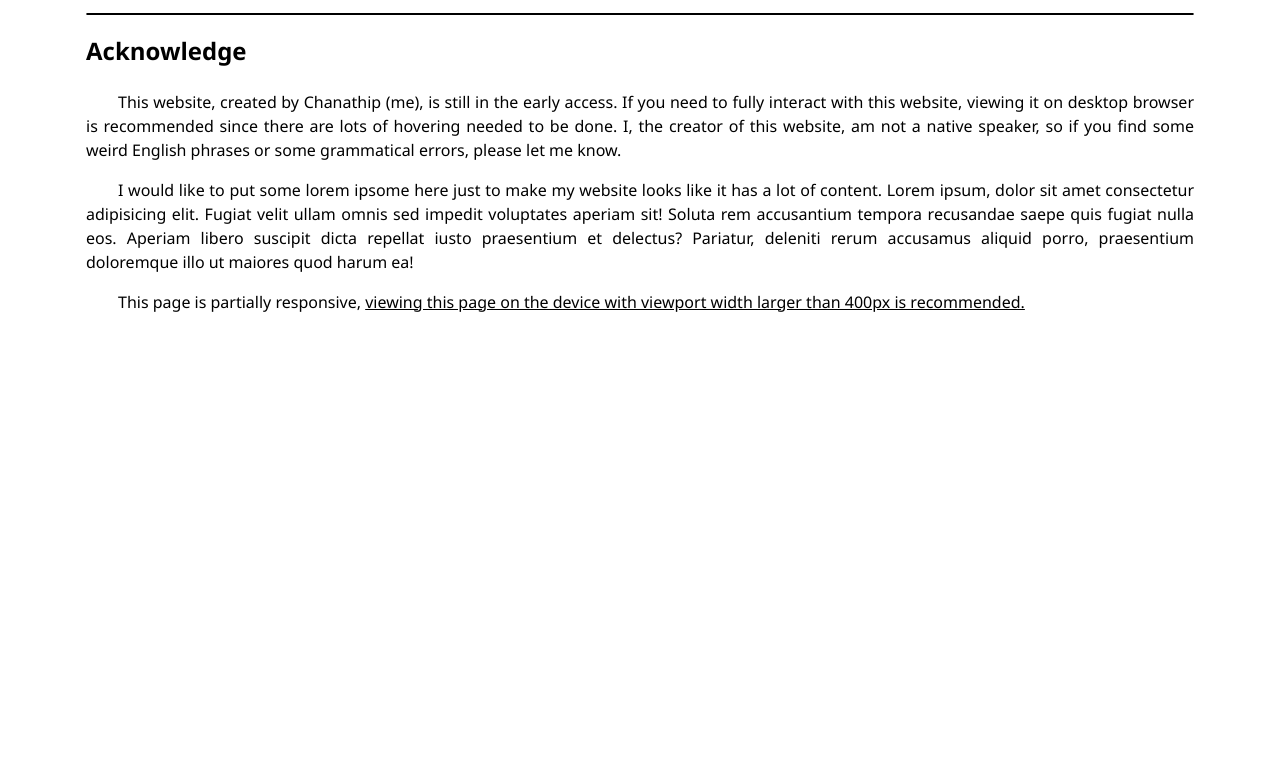
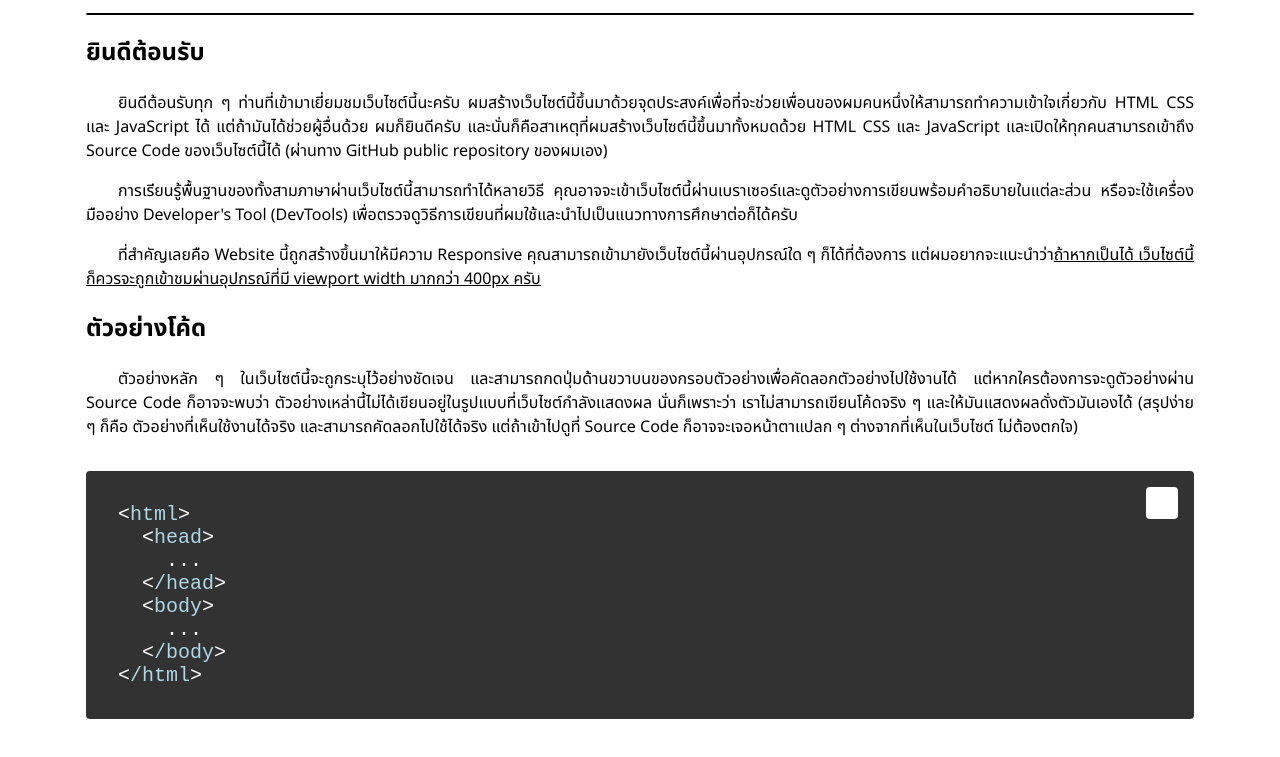
Before and after one commit to ChanathipK/web-frontend-fundamentals, a plain HTML site: page index.html in a window 1280 px wide. Shown: the part 215-972 px from the top of the page. Before the commit the page ends 800 px from the top, so only its background shows below. Drawn offline with Linux system fonts and the light colour scheme.

Commit message:
change to Thai, can copy example

```diff
--- /dev/null
+++ b/app.js
@@ -0,0 +1,50 @@
+function copyCode(blockId) {
+    let code = document.getElementById(blockId).innerHTML;
+    let actualCode = "";
+    let i = 0;
+    while (code.includes("\n")) {
+        code = code.replace("\n", "");
+    }
+    while (i < code.length) {
+        if (code[i] == "&") {
+            if (
+                i < (code.length - 5) &&
+                code[i+1] == "n" && code[i+2] == "b" &&
+                code[i+3] == "s" && code[i+4] == "p" &&
+                code[i+5] == ";"
+            ) {
+                actualCode += " ";
+                i += 5;
+            } else if (
+                i < (code.length - 3) &&
+                code[i+1] == "l" &&
+                code[i+2] == "t" &&
+                code[i+3] == ";"
+            ) {
+                actualCode += "<";
+                i += 3;
+            } else if (
+                i < (code.length - 3) &&
+                code[i+1] == "g" &&
+                code[i+2] == "t" &&
+                code[i+3] == ";"
+            ) {
+                actualCode += ">";
+                i += 3;
+            }
+        } else if (code[i] == "<" ) {
+            if (code[i] + code[i+1] + code[i+2] + code[i+3] == "<br>") {
+                actualCode += "\n";
+                i += 3;
+            } else {
+                while (code[i] != ">") {
+                    i++
+                }
+            }
+        } else if (code[i] != " ") {
+            actualCode += code[i];
+        }
+        i++;
+    }
+    navigator.clipboard.writeText(actualCode);
+}
--- a/index.html
+++ b/index.html
@@ -13,7 +13,7 @@
     <nav>
         <div>
             <div class="home">
-                <a target="_blank" class="home-anchor" href="https://chanathipk.github.io/web-frontend-fundamentals/">Home</a>
+                <a class="home-anchor" href="https://chanathipk.github.io/web-frontend-fundamentals/">Home</a>
             </div>
             <div class="content">
                 <div class="content-label">Contents</div>
@@ -39,13 +39,31 @@
     </div>
     <main>
         <hr />
-        <h2>Acknowledge</h2>
-        <p class="indent-8 text-justify">This website, created by Chanathip (me), is still in the early access. If you need to fully interact with this website, viewing it on desktop browser is recommended since there are lots of hovering needed to be done. I, the creator of this website, am not a native speaker, so if you find some weird English phrases or some grammatical errors, please let me know.</p>
-        <p class="indent-8 text-justify">I would like to put some lorem ipsome here just to make my website looks like it has a lot of content. Lorem ipsum, dolor sit amet consectetur adipisicing elit. Fugiat velit ullam omnis sed impedit voluptates aperiam sit! Soluta rem accusantium tempora recusandae saepe quis fugiat nulla eos. Aperiam libero suscipit dicta repellat iusto praesentium et delectus? Pariatur, deleniti rerum accusamus aliquid porro, praesentium doloremque illo ut maiores quod harum ea!</p>
-        <p class="indent-8 text-justify">This page is partially responsive, <span style="text-decoration: underline;">viewing this page on the device with viewport width larger than 400px is recommended.</span></p>
+        <h2>ยินดีต้อนรับ</h2>
+        <p class="indent-8 text-justify">ยินดีต้อนรับทุก ๆ ท่านที่เข้ามาเยี่ยมชมเว็บไซต์นี้นะครับ ผมสร้างเว็บไซต์นี้ขึ้นมาด้วยจุดประสงค์เพื่อที่จะช่วยเพื่อนของผมคนหนึ่งให้สามารถทำความเข้าใจเกี่ยวกับ HTML CSS และ JavaScript ได้ แต่ถ้ามันได้ช่วยผู้อื่นด้วย ผมก็ยินดีครับ และนั่นก็คือสาเหตุที่ผมสร้างเว็บไซต์นี้ขึ้นมาทั้งหมดด้วย HTML CSS และ JavaScript และเปิดให้ทุกคนสามารถเข้าถึง Source Code ของเว็บไซต์นี้ได้ (ผ่านทาง GitHub public repository ของผมเอง)</p>
+        <p class="indent-8 text-justify">การเรียนรู้พื้นฐานของทั้งสามภาษาผ่านเว็บไซต์นี้สามารถทำได้หลายวิธี คุณอาจจะเข้าเว็บไซต์นี้ผ่านเบราเซอร์และดูตัวอย่างการเขียนพร้อมคำอธิบายในแต่ละส่วน หรือจะใช้เครื่องมืออย่าง Developer's Tool (DevTools) เพื่อตรวจดูวิธีการเขียนที่ผมใช้และนำไปเป็นแนวทางการศึกษาต่อก็ได้ครับ</p>
+        <p class="indent-8 text-justify">ที่สำคัญเลยคือ Website นี้ถูกสร้างขึ้นมาให้มีความ Responsive คุณสามารถเข้ามายังเว็บไซต์นี้ผ่านอุปกรณ์ใด ๆ ก็ได้ที่ต้องการ แต่ผมอยากจะแนะนำว่า<span style="text-decoration: underline;">ถ้าหากเป็นได้ เว็บไซต์นี้ก็ควรจะถูกเข้าชมผ่านอุปกรณ์ที่มี viewport width มากกว่า 400px ครับ</span></p>
+        <h2>ตัวอย่างโค้ด</h2>
+        <p class="indent-8 text-justify">ตัวอย่างหลัก ๆ ในเว็บไซต์นี้จะถูกระบุไว้อย่างชัดเจน และสามารถกดปุ่มด้านขวาบนของกรอบตัวอย่างเพื่อคัดลอกตัวอย่างไปใช้งานได้ แต่หากใครต้องการจะดูตัวอย่างผ่าน Source Code ก็อาจจะพบว่า ตัวอย่างเหล่านี้ไม่ได้เขียนอยู่ในรูปแบบที่เว็บไซต์กำลังแสดงผล นั่นก็เพราะว่า เราไม่สามารถเขียนโค้ดจริง ๆ และให้มันแสดงผลดั่งตัวมันเองได้ (สรุปง่าย ๆ ก็คือ ตัวอย่างที่เห็นใช้งานได้จริง และสามารถคัดลอกไปใช้ได้จริง แต่ถ้าเข้าไปดูที่ Source Code ก็อาจจะเจอหน้าตาแปลก ๆ ต่างจากที่เห็นในเว็บไซต์ ไม่ต้องตกใจ)</p>
+        <code id="code-example" class="code-example">
+            &lt;<span class="code-blue">html</span>&gt;<br>
+            &nbsp;&nbsp;&lt;<span class="code-blue">head</span>&gt;<br>
+            &nbsp;&nbsp;&nbsp;&nbsp;...<br>
+            &nbsp;&nbsp;&lt;<span class="code-blue">/head</span>&gt;<br>
+            &nbsp;&nbsp;&lt;<span class="code-blue">body</span>&gt;<br>
+            &nbsp;&nbsp;&nbsp;&nbsp;... <br>
+            &nbsp;&nbsp;&lt;<span class="code-blue">/body</span>&gt;<br>
+            &lt;<span class="code-blue">/html</span>&gt;<br>
+            <div onClick="copyCode('code-example')">
+                <div>
+
+                </div>
+            </div>
+        </code>
     </main>
     <footer>
 
     </footer>
+    <script src="app.js"></script>
 </body>
 </html>
--- a/style.css
+++ b/style.css
@@ -1,4 +1,4 @@
-@import url('https://fonts.googleapis.com/css2?family=Noto+Sans+Thai:wght@100;200;300;400;500;600;700;800;900&family=Roboto+Mono&display=swap');
+@import url('https://fonts.googleapis.com/css2?family=JetBrains+Mono:ital,wght@0,100;0,200;0,300;0,400;0,500;0,600;0,700;0,800;1,100;1,200;1,300;1,400;1,500;1,600;1,700;1,800&family=Noto+Sans+Thai:wght@100;200;300;400;500;600;700;800;900&display=swap');
 
 html, body {
     margin: 0;
@@ -134,32 +134,6 @@ nav > div:not(:first-child) {
     cursor: pointer;
 }
 
-
-
-
-/* ========== Main ========== */
-
-main {
-    padding: 0 1rem;
-    width: 100%;
-    margin: 0 auto;
-}
-
-.indent-8 {
-    text-indent: 2rem;
-}
-
-.text-justify {
-    text-align: justify;
-}
-
-/* ========== Footer ========== */
-
-footer {
-    width: 100%;
-    height: 20px;
-}
-
 .visit-me {
     display: flex;
     flex-direction: column;
@@ -211,6 +185,87 @@ footer {
 }
 
 
+/* ========== Main ========== */
+
+main {
+    padding: 0 1rem;
+    width: 100%;
+    margin: 0 auto;
+}
+
+.indent-8 {
+    text-indent: 2rem;
+}
+
+.text-justify {
+    text-align: justify;
+}
+
+.code-example {
+    font-size: 1.25rem;
+    display: inline-block;
+    width: 100%;
+    min-width: 320px;
+    overflow: auto;
+    margin: 1rem 0 2rem 0;
+    padding: 2rem;
+    border-radius: 0.25rem;
+    background-color: rgba(50, 50, 50, 1);
+    color: white;
+    position: relative;
+}
+
+.code-blue {
+    color: lightblue;
+}
+
+.code-example > div {
+    display: inline-block;
+    width: 2rem;
+    height: 2rem;
+    position: absolute;
+    border-radius: 0.25rem;
+    right: 1rem;
+    top: 1rem;
+    box-shadow: none;
+    border: none;
+    transition: 0.15s;
+    background-color: white;
+}
+
+.code-example > div:hover {
+    cursor: pointer;
+    background-color: rgba(200, 200, 200, 1);
+}
+
+.code-example > div:active {
+    background-color: rgba(150, 150, 150, 1);
+}
+
+.code-example > div > div {
+    width: 100%;
+    height: 100%;
+    position: relative;
+}
+
+.code-example > div > div > label {
+    color: white;
+    position: absolute;
+    display: inline-block;
+    height: 0;
+    overflow: hidden;
+}
+
+/* ========== Footer ========== */
+
+footer {
+    width: 100%;
+    height: 20px;
+}
+
+
+
+
 @media (min-width: 576px) {
     main, nav {
         width: 540px;
```
